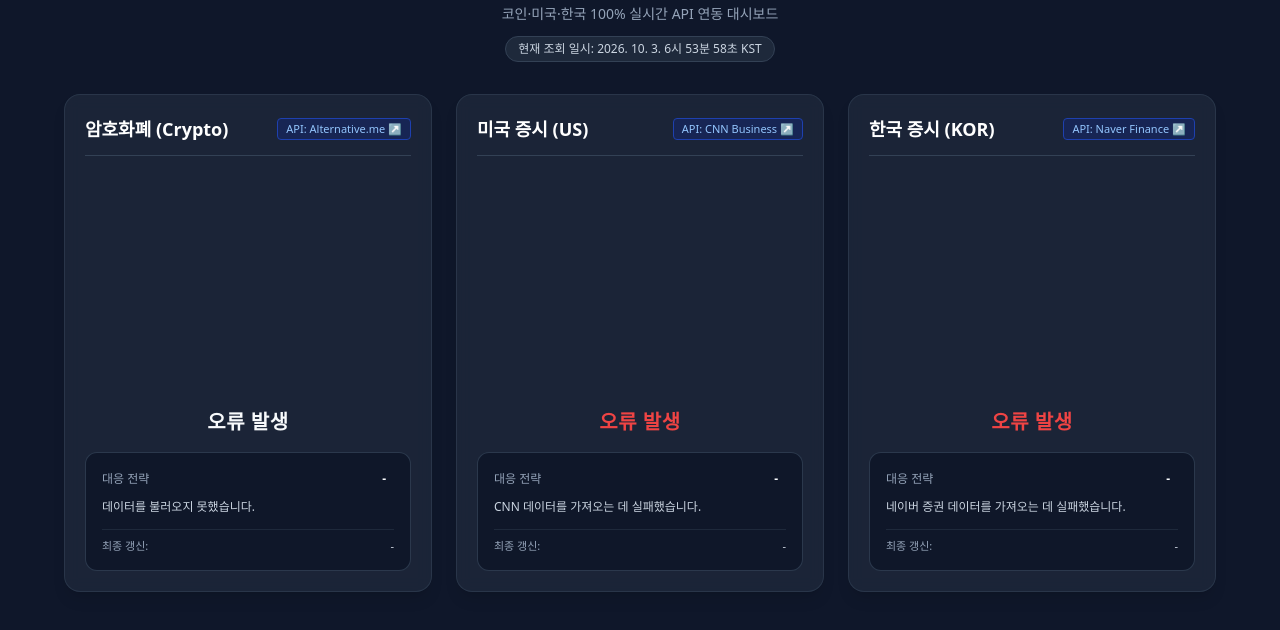
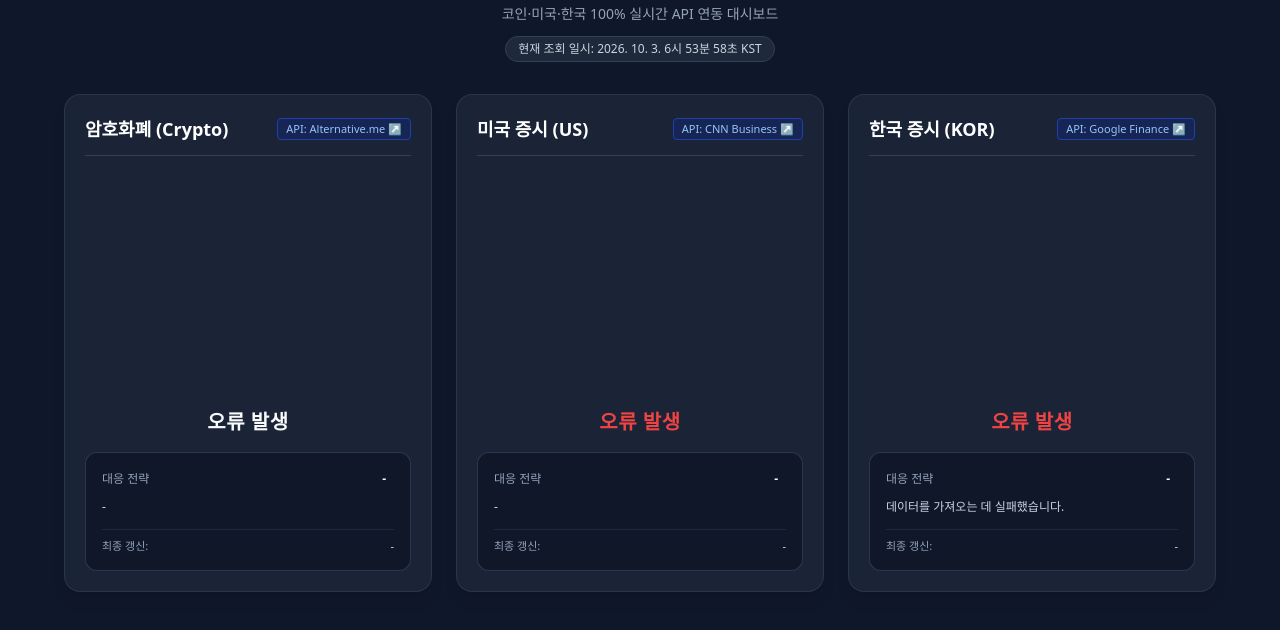
Before and after one commit to KLYJ/fear-greed, a plain HTML site: page index.html in a window 1280 px wide. Shown: the part 72-702 px from the top of the page. Drawn offline with nearby package versions, Linux system fonts and the light colour scheme; no server answers.

Commit message:
index.html 업데이트 한국 오류발생 최종제발

```diff
--- a/index.html
+++ b/index.html
@@ -77,8 +77,8 @@
                 <div>
                     <div class="flex items-center justify-between border-b border-slate-700 pb-3 mb-2">
                         <h2 class="text-lg font-bold text-white">한국 증시 (KOR)</h2>
-                        <!-- 네이버 증권 링크로 교체 -->
-                        <a href="https://finance.naver.com/sise/sise_index.naver?code=VPI200" target="_blank" class="text-[11px] px-2 py-0.5 rounded bg-blue-950 text-blue-300 border border-blue-800 hover:bg-blue-900 transition cursor-pointer">API: Naver Finance ↗</a>
+                        <!-- 구글 파이낸스 링크로 교체 -->
+                        <a href="https://www.google.com/finance/quote/VKOSPI:KRX" target="_blank" class="text-[11px] px-2 py-0.5 rounded bg-blue-950 text-blue-300 border border-blue-800 hover:bg-blue-900 transition cursor-pointer">API: Google Finance ↗</a>
                     </div>
                     <div id="kr-gauge" class="chart-container"></div>
                     <div class="text-center -mt-4 mb-4">
@@ -161,15 +161,11 @@
             })
             .catch(err => {
                 document.getElementById('crypto-text').innerText = "오류 발생";
-                document.getElementById('crypto-desc').innerText = "데이터를 불러오지 못했습니다.";
             });
 
-        // 2. 미국 증시 API (내 백엔드)
-        fetch('/api/proxy?target=cnn')
-            .then(res => {
-                if (!res.ok) throw new Error('백엔드 서버 에러');
-                return res.json();
-            })
+        // 2. 미국 증시 API (사파리 캐시 무력화 꼬리표 추가: &t=시간)
+        fetch('/api/proxy?target=cnn&t=' + Date.now())
+            .then(res => res.json())
             .then(data => {
                 const value = Math.round(data.fear_and_greed.score);
                 const time = new Date(data.fear_and_greed.timestamp).toLocaleString('ko-KR', { hour12: false });
@@ -178,33 +174,31 @@
             .catch(err => {
                 document.getElementById('us-text').innerText = "오류 발생";
                 document.getElementById('us-text').style.color = "#ef4444";
-                document.getElementById('us-desc').innerText = "CNN 데이터를 가져오는 데 실패했습니다.";
             });
 
-        // 3. 한국 증시 API (야후 대신 네이버 증권으로 타겟 변경)
-        fetch('/api/proxy?target=naver')
+        // 3. 한국 증시 API (사파리 캐시 무력화 꼬리표 추가 및 타겟 변경)
+        fetch('/api/proxy?target=korea&t=' + Date.now())
             .then(res => {
-                if (!res.ok) throw new Error('백엔드 서버 에러');
+                if (!res.ok) throw new Error('서버 에러');
                 return res.json();
             })
             .then(data => {
                 const vkospi = data.vkospi;
-                const timestamp = data.timestamp;
 
-                // 네이버 VKOSPI 지수를 공포탐욕점수(0~100)로 변환
+                // VKOSPI -> 공포탐욕지수 변환
                 let value = 100 - ((vkospi - 10) * 4);
                 if (value > 100) value = 100;
                 if (value < 0) value = 0;
                 value = Math.round(value);
 
-                const time = new Date(timestamp).toLocaleString('ko-KR', { hour12: false });
+                const time = new Date(data.timestamp).toLocaleString('ko-KR', { hour12: false });
                 const customDesc = `(현재 실시간 VKOSPI 지수: ${vkospi})\n` + getActionStrategy(value).desc;
                 updateDashboard('kr', value, time, customDesc);
             })
             .catch(err => {
                 document.getElementById('kr-text').innerText = "오류 발생";
                 document.getElementById('kr-text').style.color = "#ef4444";
-                document.getElementById('kr-desc').innerText = "네이버 증권 데이터를 가져오는 데 실패했습니다.";
+                document.getElementById('kr-desc').innerText = "데이터를 가져오는 데 실패했습니다.";
             });
 
         window.addEventListener('resize', () => { cryptoChart.resize(); usChart.resize(); krChart.resize(); });
```
